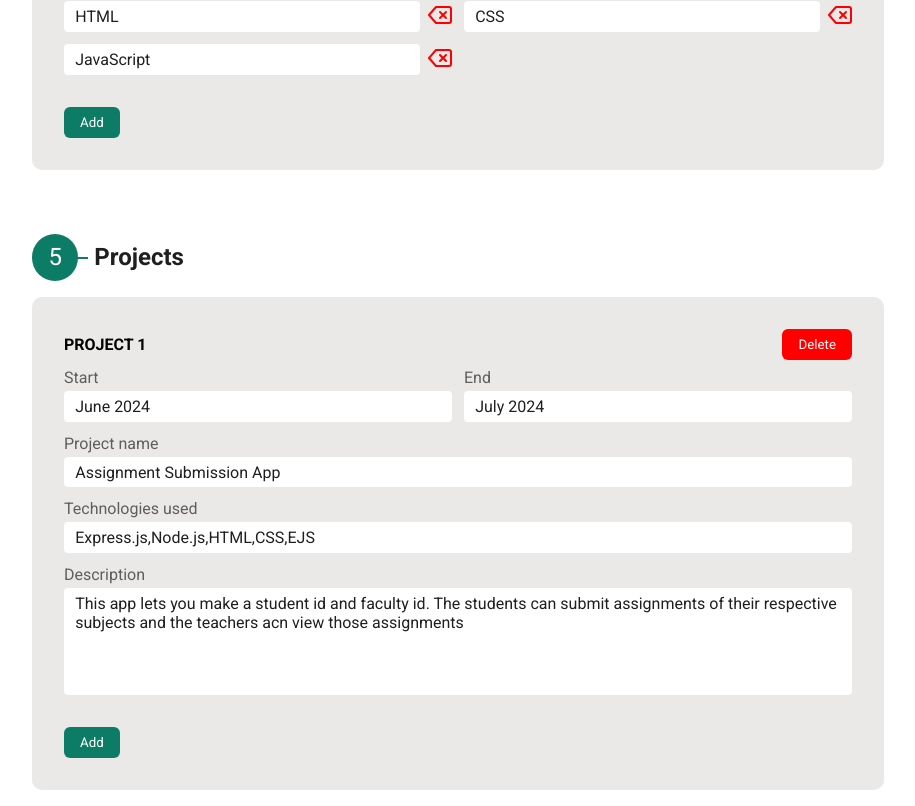
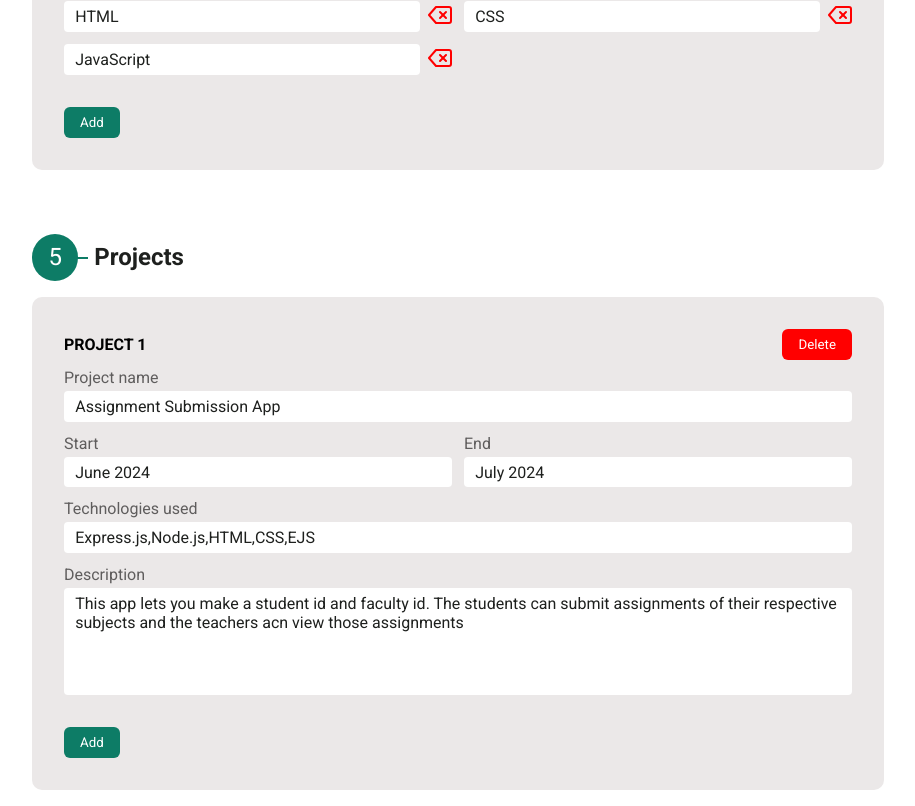
Before and after one commit to onmedicines/resume-generator, a React (Vite) app: page / in a window 1280 px wide. Shown: the part 1469-2275 px from the top of the page, without its empty margins (182-1097 px from the left). Built offline with nearby package versions, Linux system fonts and the light colour scheme.

Commit message:
Reorder inputs in projects-container

```diff
--- a/src/components/Projects.jsx
+++ b/src/components/Projects.jsx
@@ -22,6 +22,10 @@
                 </button>
               </header>
               <main>
+                <label>
+                  <span>Project name</span>
+                  <input type="text" name="projectName" value={projectName} />
+                </label>
                 <div className="duration">
                   <label>
                     <span>Start</span>
@@ -32,10 +36,6 @@
                     <input type="text" name="end" value={end} />
                   </label>
                 </div>
-                <label>
-                  <span>Project name</span>
-                  <input type="text" name="projectName" value={projectName} />
-                </label>
                 <label>
                   <span>Technologies used</span>
                   <input type="text" name="technologiesUsed" value={techUsed} />
```
